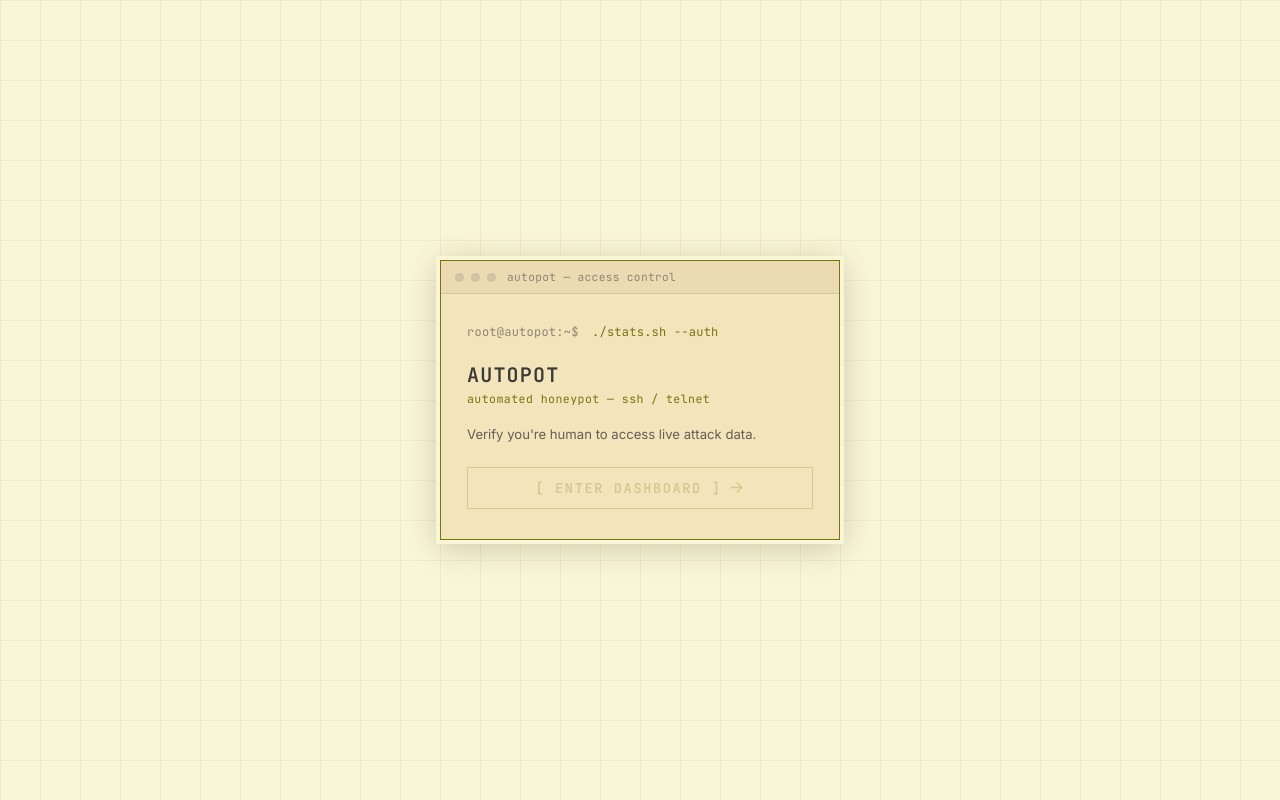
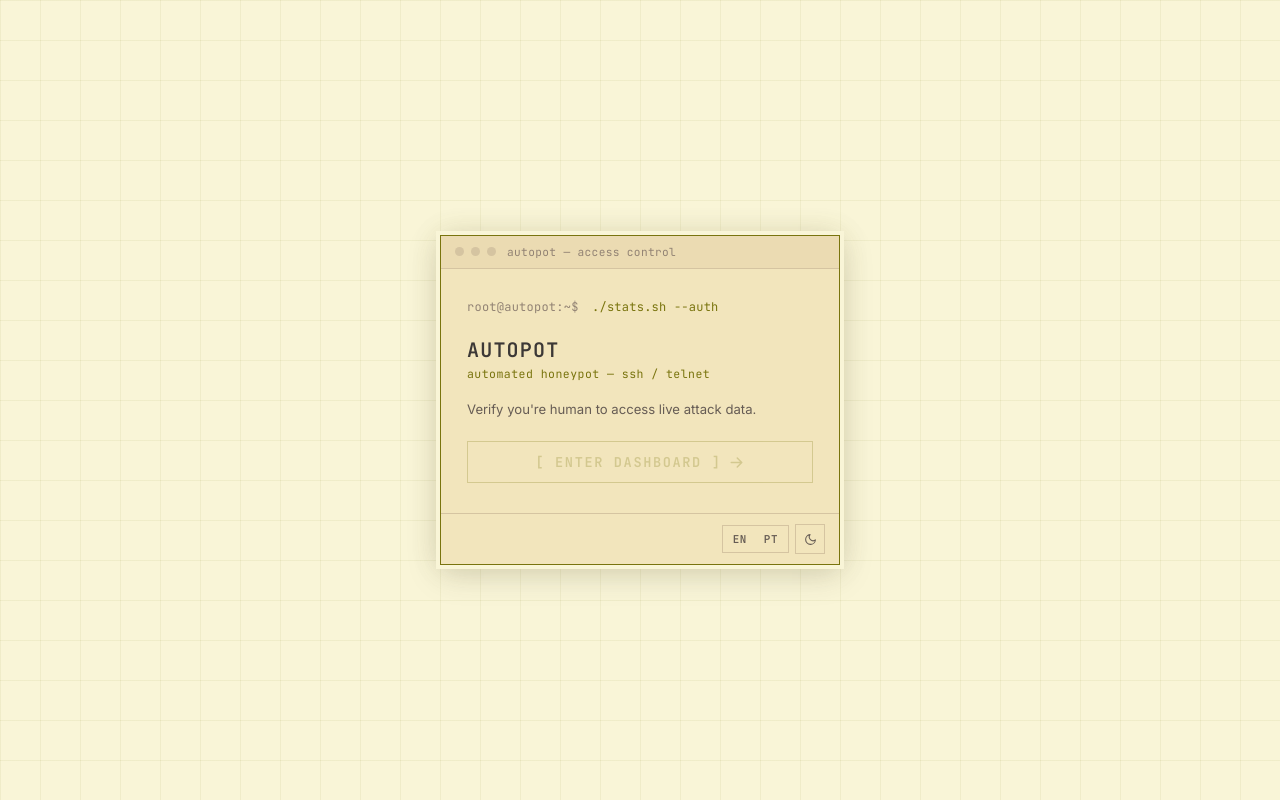
Before and after one commit to gmelodie/honey, a Flask app: page / in a window 1280 px wide. Run offline with Flask 3, Linux system fonts and the light colour scheme; some libraries are stand-ins or nearby versions.

Commit message:
chore: better landing page

```diff
--- a/web/static/css/style.css
+++ b/web/static/css/style.css
@@ -156,6 +156,11 @@ body { min-height: 100vh; }
 .gate-error {
   margin-top: 10px; font-size: .75rem;
   color: var(--c-red); font-family: 'JetBrains Mono', monospace;
+}
+
+.gate-controls {
+  display: flex; align-items: center; justify-content: flex-end; gap: 6px;
+  padding: 10px 14px; border-top: 1px solid var(--border);
 }
 
 /* ── App shell ───────────────────────────────────────────────────────── */
--- a/web/static/js/app.js
+++ b/web/static/js/app.js
@@ -263,7 +263,8 @@ const root = document.documentElement;
 root.dataset.theme = localStorage.getItem('theme') || 'light';
 syncThemeIcon(root.dataset.theme);
 
-$('theme-btn').addEventListener('click', () => {
+document.querySelectorAll('.theme-btn').forEach(btn => {
+  btn.addEventListener('click', () => {
     const next = root.dataset.theme === 'dark' ? 'light' : 'dark';
     root.dataset.theme = next;
     localStorage.setItem('theme', next);
@@ -277,10 +278,11 @@ $('theme-btn').addEventListener('click', () => {
       c.update();
     });
   });
+});
 
 function syncThemeIcon(t) {
-  $('icon-sun').style.display  = t === 'dark' ? ''     : 'none';
-  $('icon-moon').style.display = t === 'dark' ? 'none' : '';
+  document.querySelectorAll('.icon-sun').forEach(el => el.style.display = t === 'dark' ? '' : 'none');
+  document.querySelectorAll('.icon-moon').forEach(el => el.style.display = t === 'dark' ? 'none' : '');
 }
 
 // ── Language switcher ─────────────────────────────────────────────────────
--- a/web/templates/index.html
+++ b/web/templates/index.html
@@ -39,6 +39,23 @@
       </button>
       <p id="gate-error" class="gate-error" hidden></p>
     </div>
+    <div class="gate-controls">
+      <div class="lang-tabs">
+        <button class="lang-tab" data-lang="en">EN</button>
+        <button class="lang-tab" data-lang="pt">PT</button>
+      </div>
+      <button class="theme-btn icon-btn" title="Toggle theme">
+        <svg class="icon-moon" viewBox="0 0 24 24" fill="none" stroke="currentColor" stroke-width="2" stroke-linecap="round" stroke-linejoin="round">
+          <path d="M21 12.79A9 9 0 1111.21 3 7 7 0 0021 12.79z"/>
+        </svg>
+        <svg class="icon-sun" viewBox="0 0 24 24" fill="none" stroke="currentColor" stroke-width="2" stroke-linecap="round" stroke-linejoin="round">
+          <circle cx="12" cy="12" r="5"/><line x1="12" y1="1" x2="12" y2="3"/><line x1="12" y1="21" x2="12" y2="23"/>
+          <line x1="4.22" y1="4.22" x2="5.64" y2="5.64"/><line x1="18.36" y1="18.36" x2="19.78" y2="19.78"/>
+          <line x1="1" y1="12" x2="3" y2="12"/><line x1="21" y1="12" x2="23" y2="12"/>
+          <line x1="4.22" y1="19.78" x2="5.64" y2="18.36"/><line x1="18.36" y1="5.64" x2="19.78" y2="4.22"/>
+        </svg>
+      </button>
+    </div>
   </div>
 </div>
 
@@ -75,11 +92,11 @@
         <button class="lang-tab active" data-lang="en">EN</button>
         <button class="lang-tab" data-lang="pt">PT</button>
       </div>
-      <button id="theme-btn" class="icon-btn" title="Toggle theme">
-        <svg id="icon-moon" viewBox="0 0 24 24" fill="none" stroke="currentColor" stroke-width="2" stroke-linecap="round" stroke-linejoin="round">
+      <button class="theme-btn icon-btn" title="Toggle theme">
+        <svg class="icon-moon" viewBox="0 0 24 24" fill="none" stroke="currentColor" stroke-width="2" stroke-linecap="round" stroke-linejoin="round">
           <path d="M21 12.79A9 9 0 1111.21 3 7 7 0 0021 12.79z"/>
         </svg>
-        <svg id="icon-sun" viewBox="0 0 24 24" fill="none" stroke="currentColor" stroke-width="2" stroke-linecap="round" stroke-linejoin="round" style="display:none">
+        <svg class="icon-sun" viewBox="0 0 24 24" fill="none" stroke="currentColor" stroke-width="2" stroke-linecap="round" stroke-linejoin="round">
           <circle cx="12" cy="12" r="5"/><line x1="12" y1="1" x2="12" y2="3"/><line x1="12" y1="21" x2="12" y2="23"/>
           <line x1="4.22" y1="4.22" x2="5.64" y2="5.64"/><line x1="18.36" y1="18.36" x2="19.78" y2="19.78"/>
           <line x1="1" y1="12" x2="3" y2="12"/><line x1="21" y1="12" x2="23" y2="12"/>
```
Lines whose indentation alone changed are shown as unchanged.
